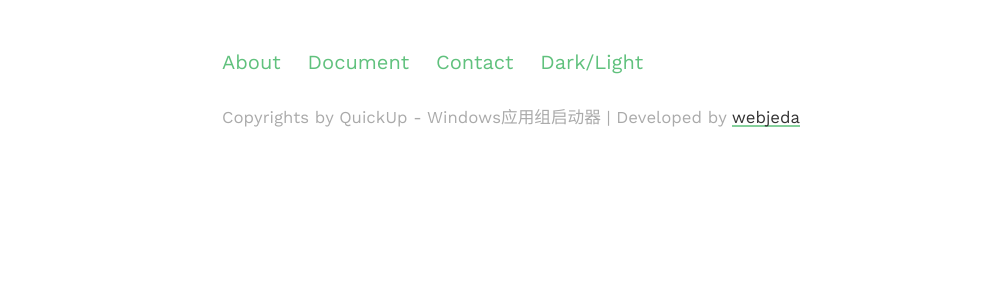
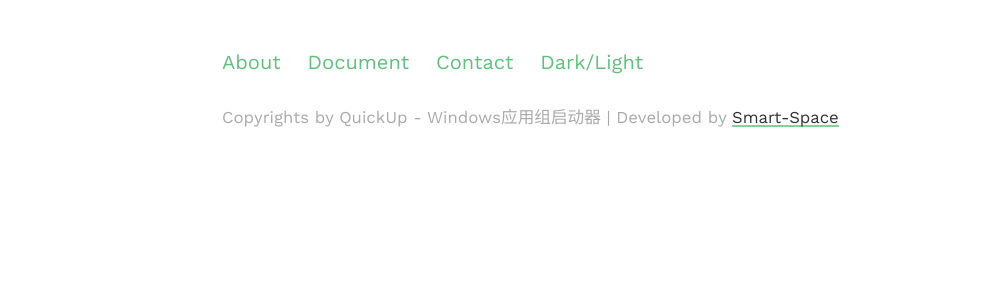
Before and after one commit to Smart-Space/QuickUp, a Jekyll site: the page built from docs/index.html, in a window 1280 px wide. Shown: the part 619-919 px from the top of the page, without its empty margins (18-999 px from the left). Built offline with Jekyll 4.4.1, drawn with Linux system fonts in a browser that asks for light colours; the list of posts is cut into pages by our own code.

Commit message:
Update default.html

```diff
--- a/docs/_layouts/default.html
+++ b/docs/_layouts/default.html
@@ -37,7 +37,7 @@
                 <small>Copyrights by
                     {{site.title}}
                     | Developed by
-                    <a href="http://webjeda.com">webjeda</a>
+                    <a href="http://smart-space.com.cn/">Smart-Space</a>
                 </small>
             </p>
         </footer>
```
